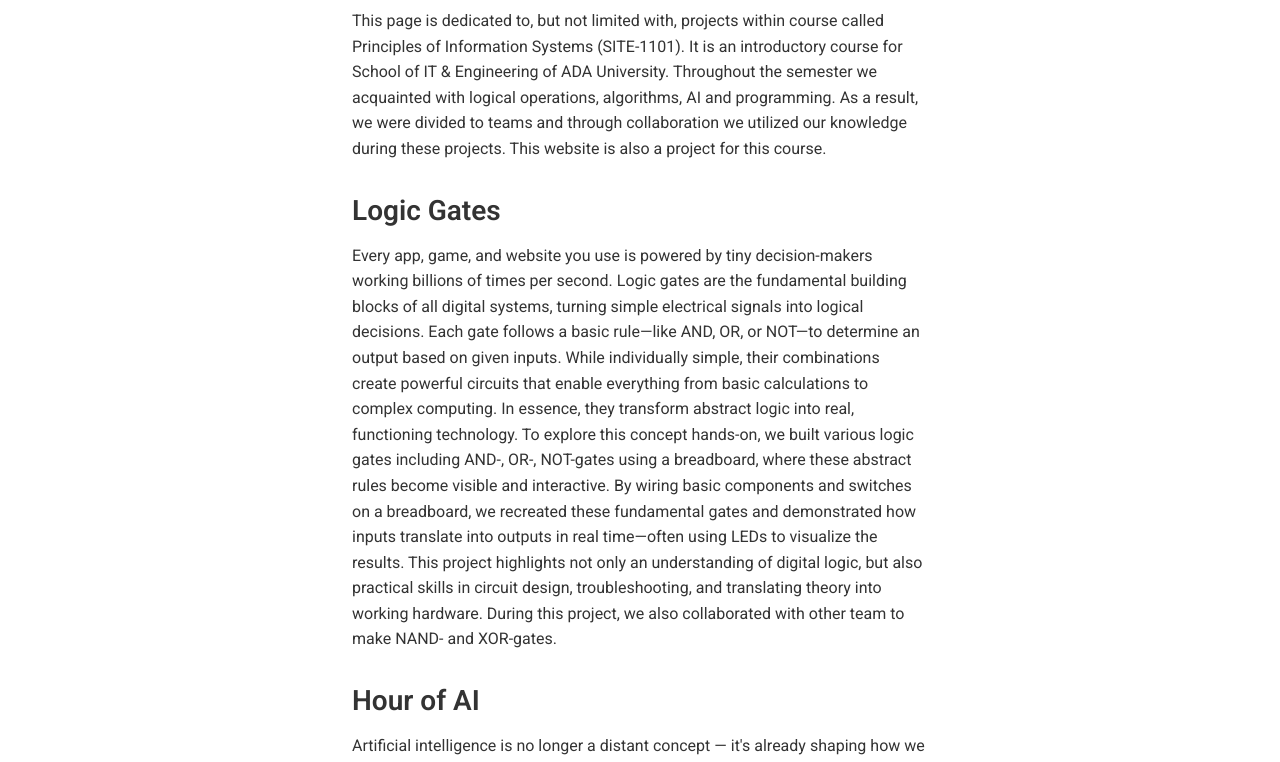
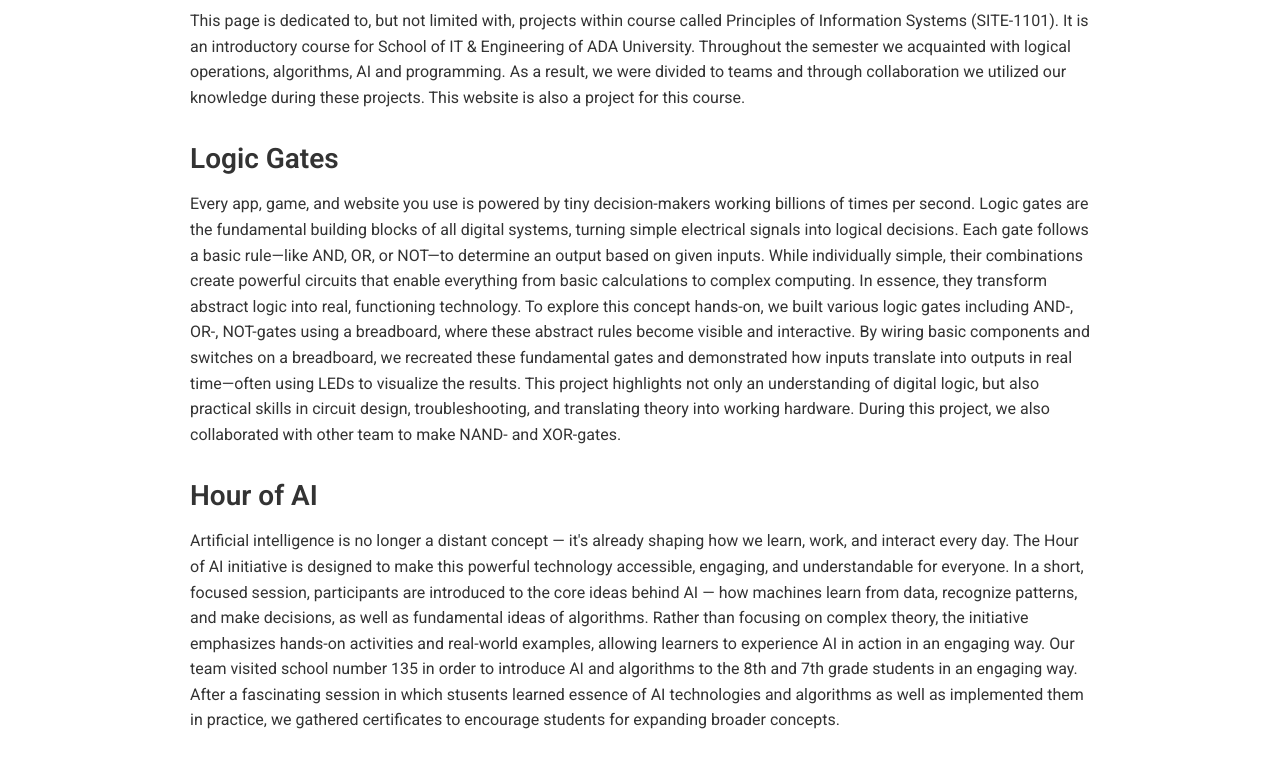
Before and after one commit to ANVAR-99/ANVAR-99.github.io, a plain HTML site: page projects.html in a window 1280 px wide. Shown: the part 205-967 px from the top of the page. Drawn offline with Linux system fonts and the light colour scheme.

Commit message:
Revert "Left and right margins of projects section were changed"
This reverts commit 4a7e0ffdd51818eb1c58f3b52ecc03e430e65ae7.

```diff
--- a/style.css
+++ b/style.css
@@ -173,8 +173,6 @@ header {
   background-color: var(--background-color);
   color: var(--text-color);
   padding: 80px var(--spacing-xl);
-  margin-left: 25%;
-  margin-right: 25%;
 }
 
 .projects-container {
```
Also changed, not shown: about.html (+1 -3 lines), images/Hour_Of_AI.PNG (deleted), images/Logic_Gates.jpg (deleted), images/Robotics.PNG (deleted).
